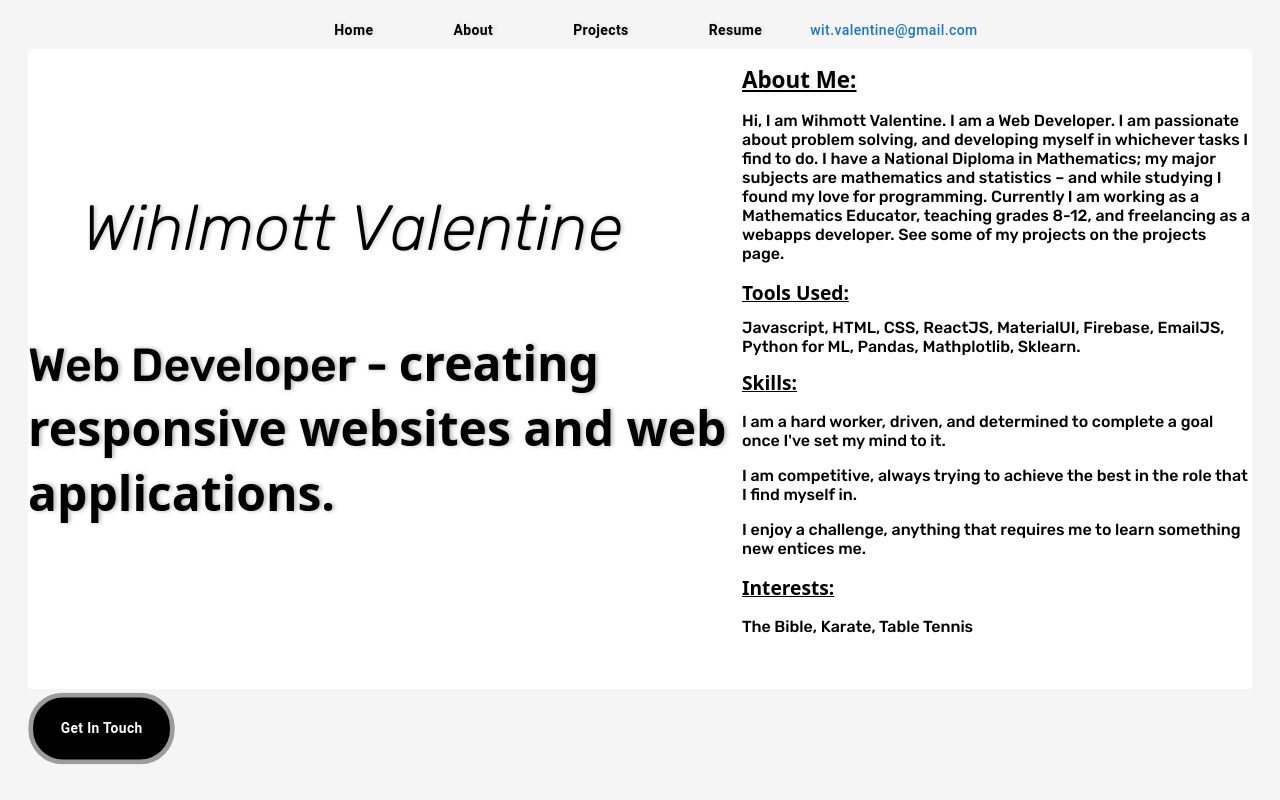
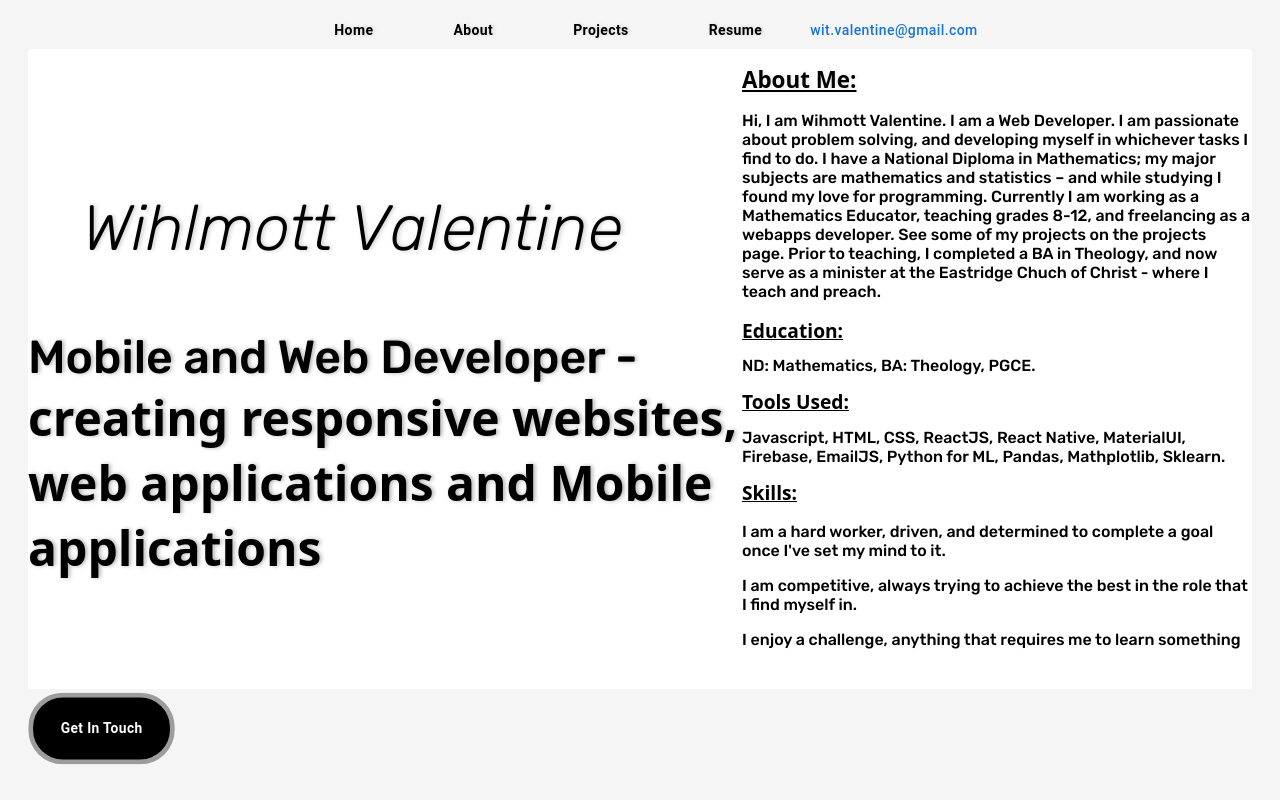
Before and after one commit to wihlmott/portfolio-site, a React (Vite) app: page / in a window 1280 px wide. Both pictures are taken after a click on the button "About". Built offline with nearby package versions, Linux system fonts and the light colour scheme.

Commit message:
updatedAbout

```diff
--- a/src/Components/Layout/Layout.jsx
+++ b/src/Components/Layout/Layout.jsx
@@ -10,7 +10,7 @@ const buttons = ["home", "about", "projects", "resume"];
 const email = "wit.valentine@gmail.com";
 const name = "Wihlmott Valentine";
 const message =
-  "Web Developer - creating responsive websites and web applications.";
+  "Mobile and Web Developer - creating responsive websites, web applications and Mobile applications";
 
 const Layout = () => {
   const [page, setPage] = useState("Home");
--- a/src/Components/Pages/Home/About.jsx
+++ b/src/Components/Pages/Home/About.jsx
@@ -9,6 +9,16 @@ const About = () => {
       <h1 className={styles.header}>About Me:</h1>
 
       <p>{data.description}</p>
+
+      <h1>Education: </h1>
+      {data.education.map((el, i) => {
+        return (
+          <p style={{ display: "inline" }} key={el}>
+            {el}
+            {`${i != data.education.length - 1 ? `, ` : "."}`}
+          </p>
+        );
+      })}
 
       <h1>Tools Used: </h1>
       {data.tools.map((el, i) => {
--- a/src/Config.jsx
+++ b/src/Config.jsx
@@ -12,8 +12,9 @@ export const homePic = home_pic;
 
 export const aboutMe = {
   description:
-    "Hi, I am Wihmott Valentine. I am a Web Developer. I am passionate about problem solving, and developing myself in whichever tasks I find to do. I have a National Diploma in Mathematics; my major subjects are mathematics and statistics – and while studying I found my love for programming. Currently I am working as a Mathematics Educator, teaching grades 8-12, and freelancing as a webapps developer. See some of my projects on the projects page.",
+    "Hi, I am Wihmott Valentine. I am a Web Developer. I am passionate about problem solving, and developing myself in whichever tasks I find to do. I have a National Diploma in Mathematics; my major subjects are mathematics and statistics – and while studying I found my love for programming. Currently I am working as a Mathematics Educator, teaching grades 8-12, and freelancing as a webapps developer. See some of my projects on the projects page. Prior to teaching, I completed a BA in Theology, and now serve as a minister at the Eastridge Chuch of Christ - where I teach and preach.",
   interests: "The Bible, Karate, Table Tennis",
+  education: ["ND: Mathematics", "BA: Theology", "PGCE"],
   skills: [
     "I am a hard worker, driven, and determined to complete a goal once I've set my mind to it.",
     "I am competitive, always trying to achieve the best in the role that I find myself in.",
@@ -24,6 +25,7 @@ export const aboutMe = {
     "HTML",
     "CSS",
     "ReactJS",
+    "React Native",
     "MaterialUI",
     "Firebase",
     "EmailJS",
```
